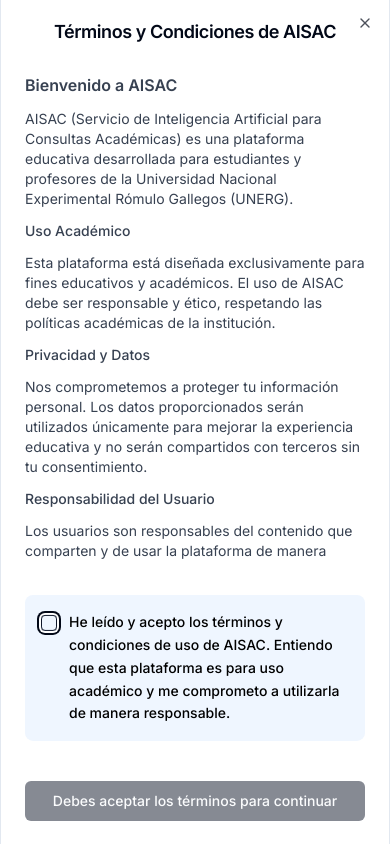
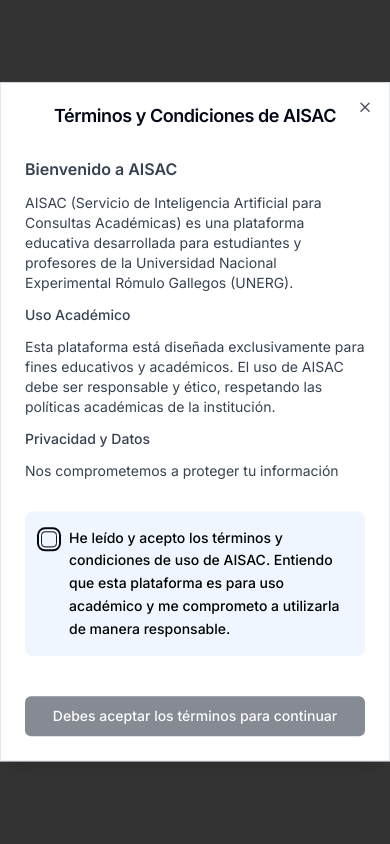
Before and after one commit to Anthonyzok521/aisac, a Next.js app: page / in a window 390 px wide. Built offline with nearby package versions, Linux system fonts and the light colour scheme.

Commit message:
refact: responsive terms and conditions dialog

```diff
--- a/app/page.tsx
+++ b/app/page.tsx
@@ -108,7 +108,7 @@ export default function HomePage() {
           <DialogHeader>
             <DialogTitle className="text-center">Términos y Condiciones de AISAC</DialogTitle>
           </DialogHeader>
-          <div className="max-h-[60vh] overflow-y-auto space-y-4 py-4">
+          <div className="max-h-[40vh] overflow-y-auto space-y-4 py-4">
             <div className="text-sm text-gray-700 space-y-3">
               <h3 className="font-semibold text-base">Bienvenido a AISAC</h3>
               <p>
```
